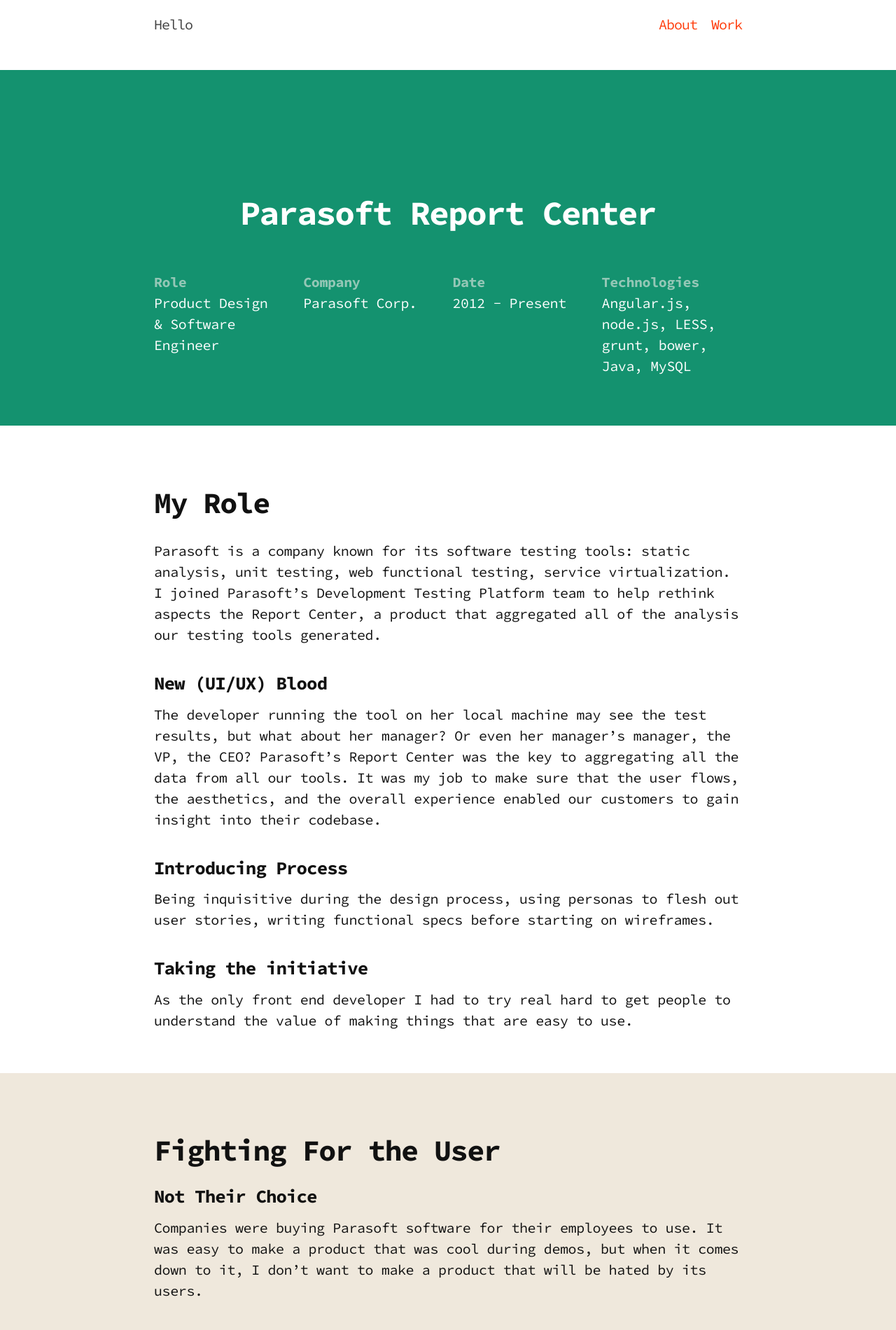
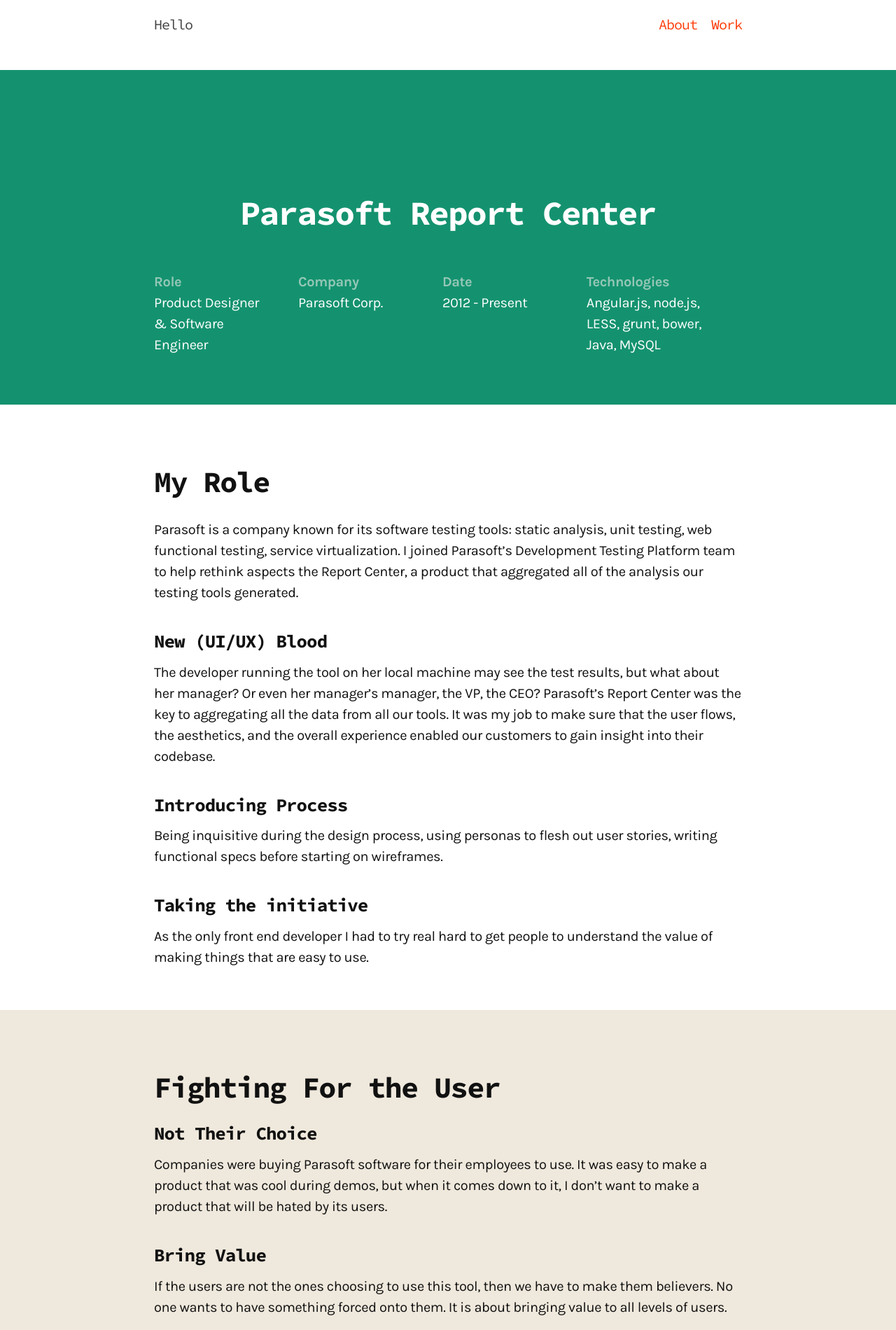
Before and after one commit to dotheygandalf/portfolio, a Jekyll site: the page built from _posts/2016-04-27-dashboard-design.markdown, in a window 1280 px wide. Shown: the top 1900 px of the page at 70% size. Built offline with Jekyll 4.4.1, drawn with Linux system fonts in a browser that asks for light colours.

Commit message:
font styles

```diff
--- a/_posts/2016-04-27-dashboard-design.markdown
+++ b/_posts/2016-04-27-dashboard-design.markdown
@@ -4,9 +4,9 @@
 date:   2016-04-27 12:37:36 -0800
 categories: work
 thumbnail: /images/dashboard-thumbnail.png
-caption: "Product Design & Development"
+caption: "Product Designer & Software Engineer"
 type: "Project"
-info: {Role: Product Design & Software Engineer, Company: Parasoft Corp., Date: 2012 - Present, Technologies: 'Angular.js, node.js, LESS, grunt, bower, Java, MySQL'}
+info: {Role: Product Designer & Software Engineer, Company: Parasoft Corp., Date: 2012 - Present, Technologies: 'Angular.js, node.js, LESS, grunt, bower, Java, MySQL'}
 intro: "Design for Parasoft's DTP Report Center dashboard."
 ---
 
--- a/_sass/_base.scss
+++ b/_sass/_base.scss
@@ -8,7 +8,7 @@
     padding: 0;
 }
 
-body, h1, h2, h3, h4, h5, h6, p, a, blockquote, cite, div {
+body, h1, h2, h3, h4, h5, h6, a, blockquote, cite {
   font-family: "Source Code Pro", monospace;
 }
 
```
